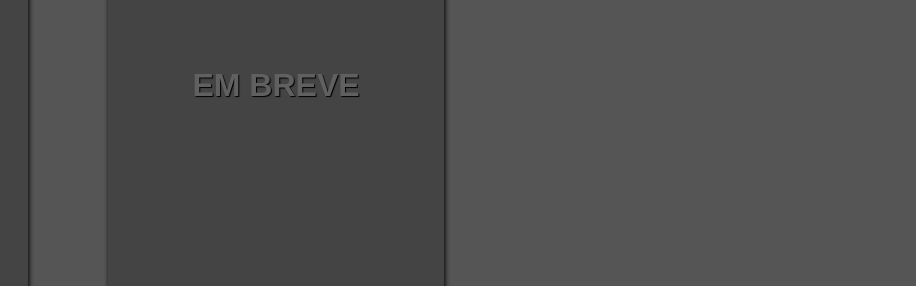
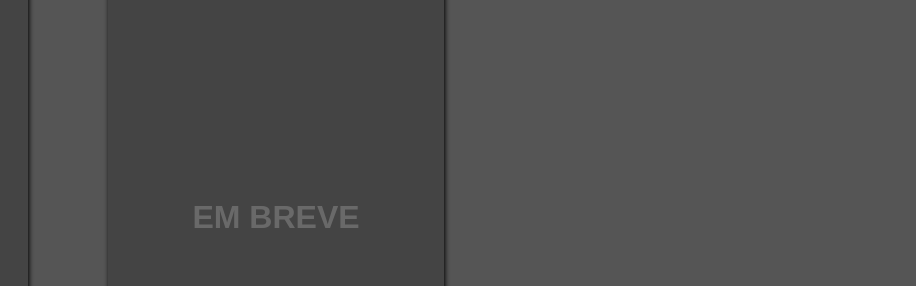
Before and after one commit to Conatto/conatto.github.io, a website: page index.html in a window 1280 px wide. Shown: the part 1009-1295 px from the top of the page, 364-1280 px from the left. Drawn offline with nearby package versions, Linux system fonts and the light colour scheme.

Commit message:
interface improvements

```diff
--- a/index.html
+++ b/index.html
@@ -118,7 +118,7 @@
                 </div>
             </div>
             <div class="tile animate__animated unanimated fadeInUp">
-                <div class="card">
+                <div class="card-placeholder">
                     <div class="card-head">
                         <h3 class="card-text">Projeto First Contact</h3>
                         <p class="card-text">(2021)</p>
--- a/styles/css/style.css
+++ b/styles/css/style.css
@@ -239,11 +239,8 @@ footer {
 .card {
     display: grid;
     height: 100%;
-    grid-template-rows: 3rem 10rem 3rem auto 2rem;
+    grid-template-rows: 3rem 10rem 3rem 10rem 2rem;
     gap: .5rem;
-}
-.card-image, .card-content {
-    height: 10rem;
 }
 .card-head, .card-image, .card-content {
     display: flex;
@@ -293,14 +290,19 @@ footer {
     justify-content: center;
     align-items: flex-end;
 }
+.card-placeholder {
+    display: grid;
+    height: 100%;
+    grid-template-rows: 3rem auto;
+    gap: .5rem;
+}
 .card-content-placeholder {
     display: flex;
     justify-content: center;
     align-items: center;
 }
 .card-text-placeholder {
-    text-shadow: 1px 1px 1px black;
-    color: #606060;
+    color: rgba(255, 255, 255, .2);
 }
 
 .footer-left {
```
